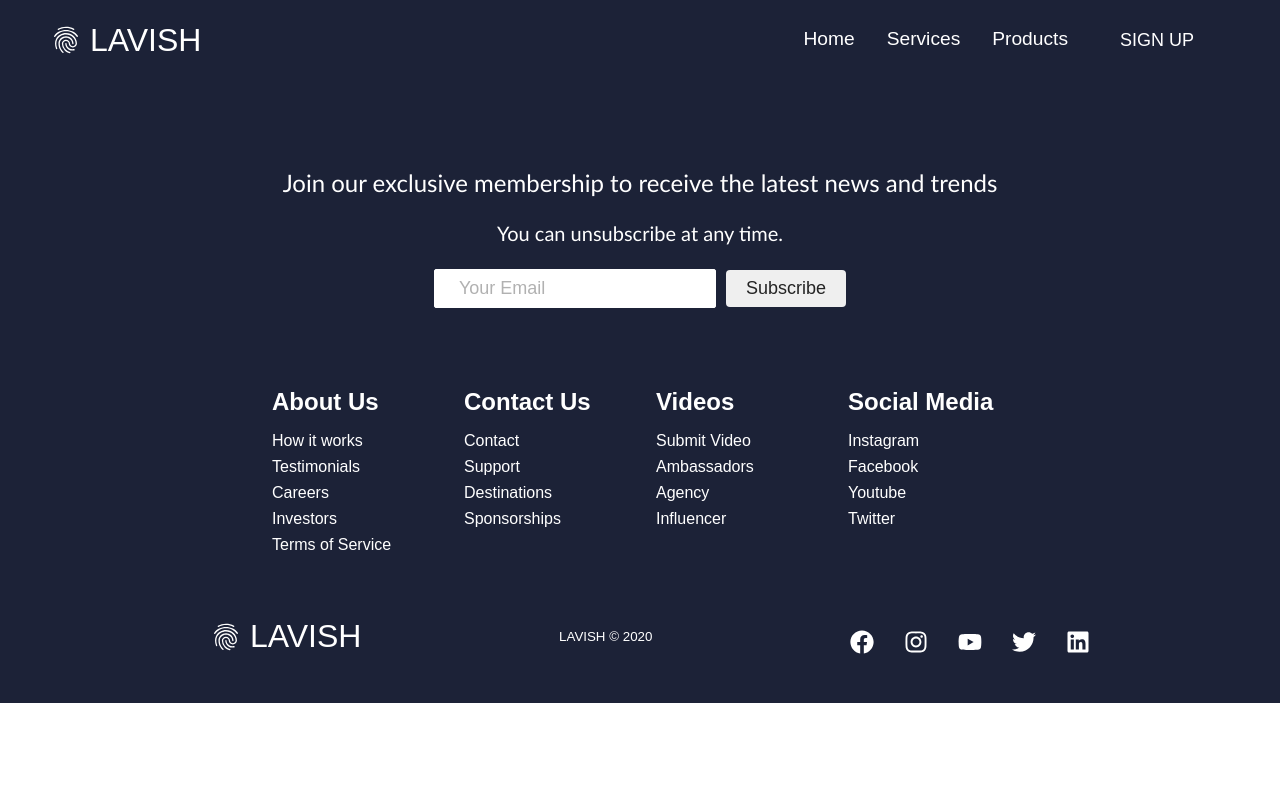
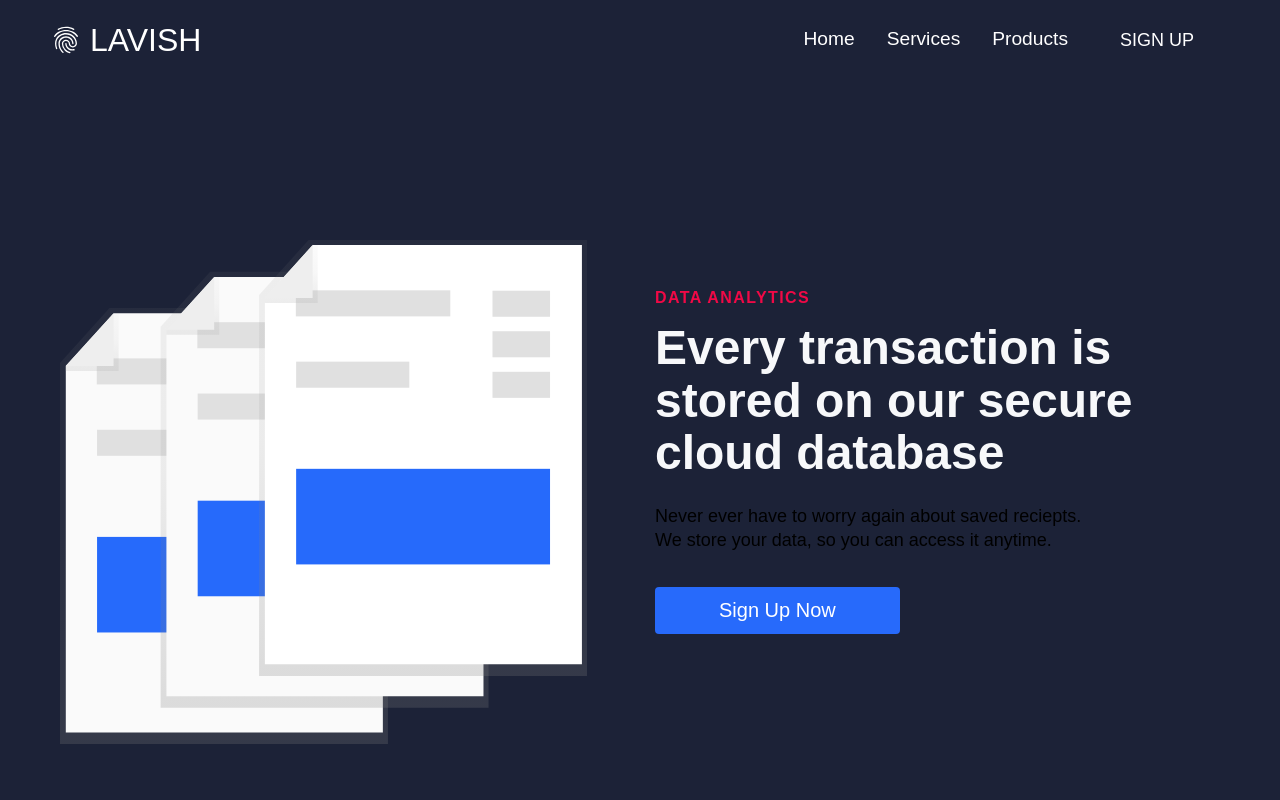
Before and after one commit to rawanmsallam/react-project, a React (Create React App) app: page /products in a window 1280 px wide. Shown: the top 800 px of the page. Built offline with nearby package versions, Linux system fonts and the light colour scheme.

Commit message:
add products and signup files

```diff
--- a/src/App.js
+++ b/src/App.js
@@ -3,6 +3,8 @@ import Navbar from './components/pages/Navbar';
 import {BrowserRouter as Router , Switch, Route}from 'react-router-dom';
 import Home from './components/HomePage/Home'
 import Services from './components/Services/Services'
+import Products from './components/Products/Products'
+import SignUp from './components/SignUp/SignUp'
 import Footer from './components/Footer/Footer'
 function App() {
   return (
@@ -11,6 +13,8 @@ function App() {
       <Switch>
         <Route path='/' exact component={Home}/>
         <Route path='/services' exact component={Services}/>
+        <Route path='/products' exact component={Products}/>
+        <Route path='/signup' exact component={SignUp}/>
       </Switch>
       <Footer/>
     </Router>
--- /dev/null
+++ b/src/components/Products/Data.js
@@ -0,0 +1,55 @@
+export const homeObjOne ={
+    lightBg: false,
+    lightText: true,
+    lightTextDesc: true,
+    topLine: 'Exclusive Access',
+    headline: 'Unlimited Transactions with zero fees',
+    description:
+      'Get access to our exclusive diamond card that allows you to  send unlimited transactions without getting charged any fees',
+    buttonLabel: 'Get Started',
+    imgStart: '',
+    img: 'images/svg-1.svg',
+    alt: 'Credit Card'
+
+}
+export const homeObjTwo = {
+  lightBg: false,
+  lightText: true,
+  lightTextDesc: true,
+  topLine: '100% SECURE',
+  headline: 'Stay protected 24/7 anywhere anytime',
+  description:
+    'We have you covered no matter where you are located. Over 140 locations worldwide to ensure you have access anytime',
+  buttonLabel: 'Learn More',
+  imgStart: '',
+  img: 'images/svg-5.svg',
+  alt: 'Vault'
+};
+
+export const homeObjThree = {
+  lightBg: true,
+  lightText: false,
+  lightTextDesc: false,
+  topLine: 'EASY SETUP',
+  headline: 'Super fast and simple onboarding process',
+  description:
+    "Get everything set up and ready in under 10 minutes. All you need to do is add your information and you're ready to go.",
+  buttonLabel: 'Start Now',
+  imgStart: 'start',
+  img: 'images/svg-7.svg',
+  alt: 'Vault'
+};
+
+export const homeObjFour = {
+  lightBg: false,
+  lightText: true,
+  lightTextDesc: true,
+  topLine: 'DATA ANALYTICS',
+  headline: 'Every transaction is stored on our secure cloud database',
+  description:
+    'Never ever have to worry again about saved reciepts. We store your data, so you can access it anytime.',
+  buttonLabel: 'Sign Up Now',
+  imgStart: 'start',
+  img: 'images/svg-8.svg',
+  alt: 'Vault'
+};
--- /dev/null
+++ b/src/components/Products/Products.js
@@ -0,0 +1,13 @@
+import React from 'react'
+import BodySection from "../Body/BodySection"
+import { homeObjFour} from "./Data"
+
+function Products() {
+    return (
+        <>
+            <BodySection {...homeObjFour}/>
+        </>
+    );
+}
+
+export default Products;
```
Also changed, not shown: src/components/SignUp/Data.js (added), src/components/SignUp/SignUp.js (added).
